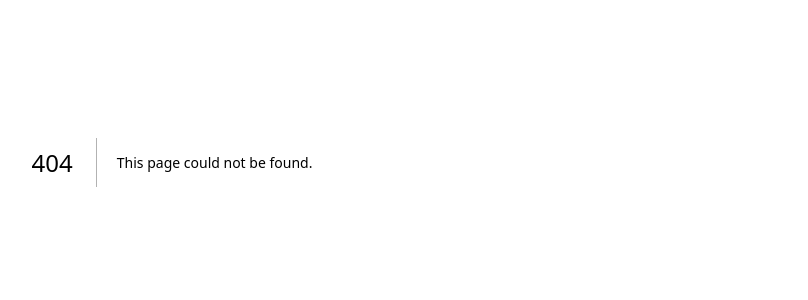
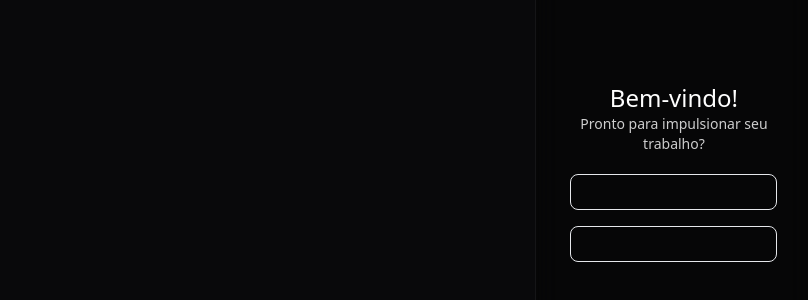
Before and after one commit to hakenshi/huntly, a Next.js app: page /login in a window 1280 px wide. Before the commit this address had no page. Shown: the part 238-538 px from the top of the page, without its empty margins (468-1276 px from the left). Built offline with nearby package versions, Linux system fonts and the light colour scheme.

Commit message:
Update styling in globals.css and refactor header links to use Link component; add login page with form inputs

```diff
--- /dev/null
+++ b/app/(auth)/login/page.tsx
@@ -0,0 +1,19 @@
+import { Input } from "@/components/ui/input";
+
+export default function LoginPage() {
+  return (
+    <main className="grid grid-cols-[0.8fr_0.22fr] min-h-screen">
+        <section className="border-r border-zinc-900/80"></section>
+        <section className="bg-black/30 flex flex-col items-center justify-center backdrop-blur-md border-zinc-900/80-">
+            <div className="p-5 text-center">
+                <h2 className="text-2xl">Bem-vindo!</h2>
+                <p className="text-sm text-white/80">Pronto para impulsionar seu trabalho?</p>
+            </div>
+            <form className="space-y-4 w-3/4">
+                <Input />
+                <Input />
+            </form>
+        </section>
+    </main>
+)
+}
--- a/app/globals.css
+++ b/app/globals.css
@@ -119,7 +119,7 @@ html {
     @apply border-border outline-ring/50;
   }
   body {
-    @apply bg-background text-foreground;
+    @apply bg-background text-white;
   }
 }
 
--- a/components/header.tsx
+++ b/components/header.tsx
@@ -9,11 +9,11 @@ export function Header() {
   return (
     <header className="w-[95%] px-6 py-4 bg-black/30 backdrop-blur-md mt-3 rounded-full text-white fixed left-1/2 transform -translate-x-1/2 top-0 z-50 border border-zinc-900/80">
       <nav className="flex justify-between items-center w-full">
-        <div className="text-2xl font-bold text-white">Huntly</div>
+        <Link href={"#hero"} className="text-2xl font-bold text-white hover:scale-105 transition-transform">Huntly</Link>
         <div className="md:flex hidden space-x-8">
-          <a href="#features" className="hover:text-gray-300 text-white transition-colors font-medium">Recursos</a>
-          <a href="#pricing" className="hover:text-gray-300 text-white transition-colors font-medium">Preços</a>
-          <a href="#faq" className="hover:text-gray-300 text-white transition-colors font-medium">FAQ</a>
+          <Link href="#features" className="text-white transition-all font-medium hover:scale-105">Recursos</Link>
+          <Link href="#pricing" className="text-white transition-all font-medium hover:scale-105">Preços</Link>
+          <Link href="#faq" className="text-white transition-all font-medium hover:scale-105">FAQ</Link>
         </div>
 
         <div className="hidden md:flex items-center space-x-4">
--- a/components/hero.tsx
+++ b/components/hero.tsx
@@ -5,7 +5,7 @@ import { Badge } from "./ui/badge";
 
 export function Hero() {
   return (
-    <section className="px-6 py-32 pt-30 min-h-screen flex items-center justify-center">
+    <section id="hero" className="px-6 py-32 pt-30 min-h-screen flex items-center justify-center">
       <div className="max-w-6xl mx-auto text-center">
         <Badge className="bg-primary/50 border border-primary font-bold py-1 px-2 mb-5" >
             <Zap className="mr-2 h-4 w-4" />
```
